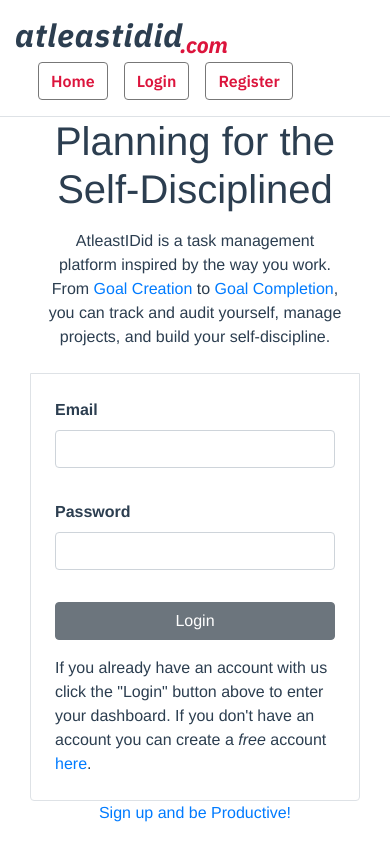
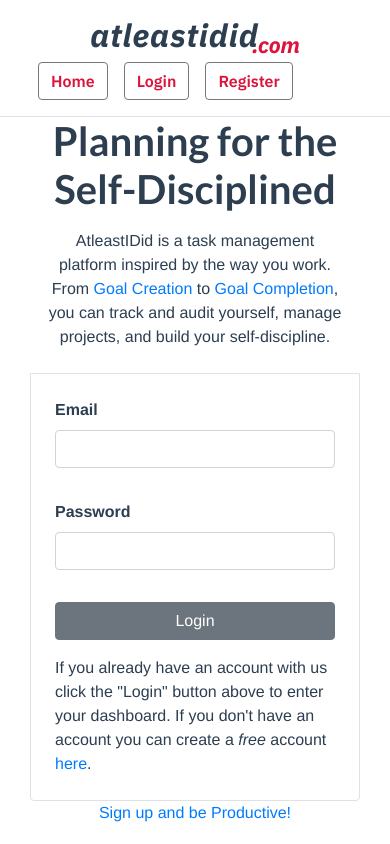
Before and after one commit to dewdad/atleastidid, a Vue app in the folder client/: page / in a window 390 px wide. Built offline with nearby package versions, Linux system fonts and the light colour scheme; no server answers.

Commit message:
Add font-face definitions for lato-bold in the title elements and lato-regular in body. Add mobile responsive styles for header component.

```diff
--- a/client/public/style.css
+++ b/client/public/style.css
@@ -10,6 +10,33 @@
 @font-face {
   font-family: 'IBM-Plex-Sans-SemiBold';
   src: url('fonts/IBMPlexSans-SemiBold.ttf');
+}
+@font-face {
+  font-family: 'Lato-Regular';
+  src: url('fonts/Lato-Regular.ttf')
+}
+@font-face {
+  font-family: 'Lato-Bold';
+  src: url('fonts/Lato-Bold.ttf');
+}
+
+h1, h2, h3,
+h4, h5, h6 {
+  font-family: 'Lato-Bold';
+}
+
+body {
+  font-family: 'Lato-Regular';
+  font-size: 16px;
+}
+
+@media screen and (max-width: 992px) {
+  #branding > div {
+    margin: auto;
+    width: 216px;
+    display: block;
+    text-align: center;
+  }
 }
 
 .branding-title,
```
